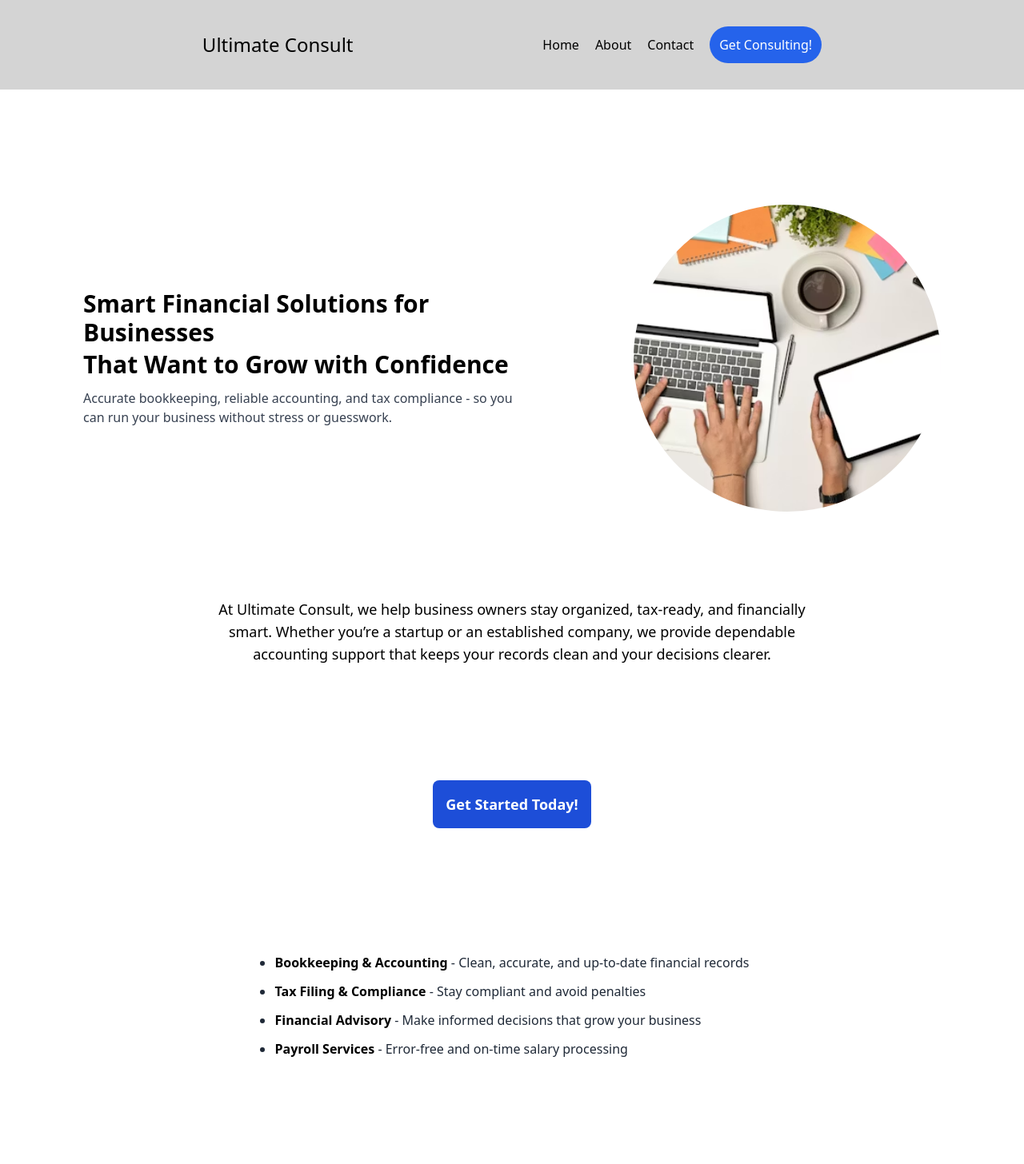
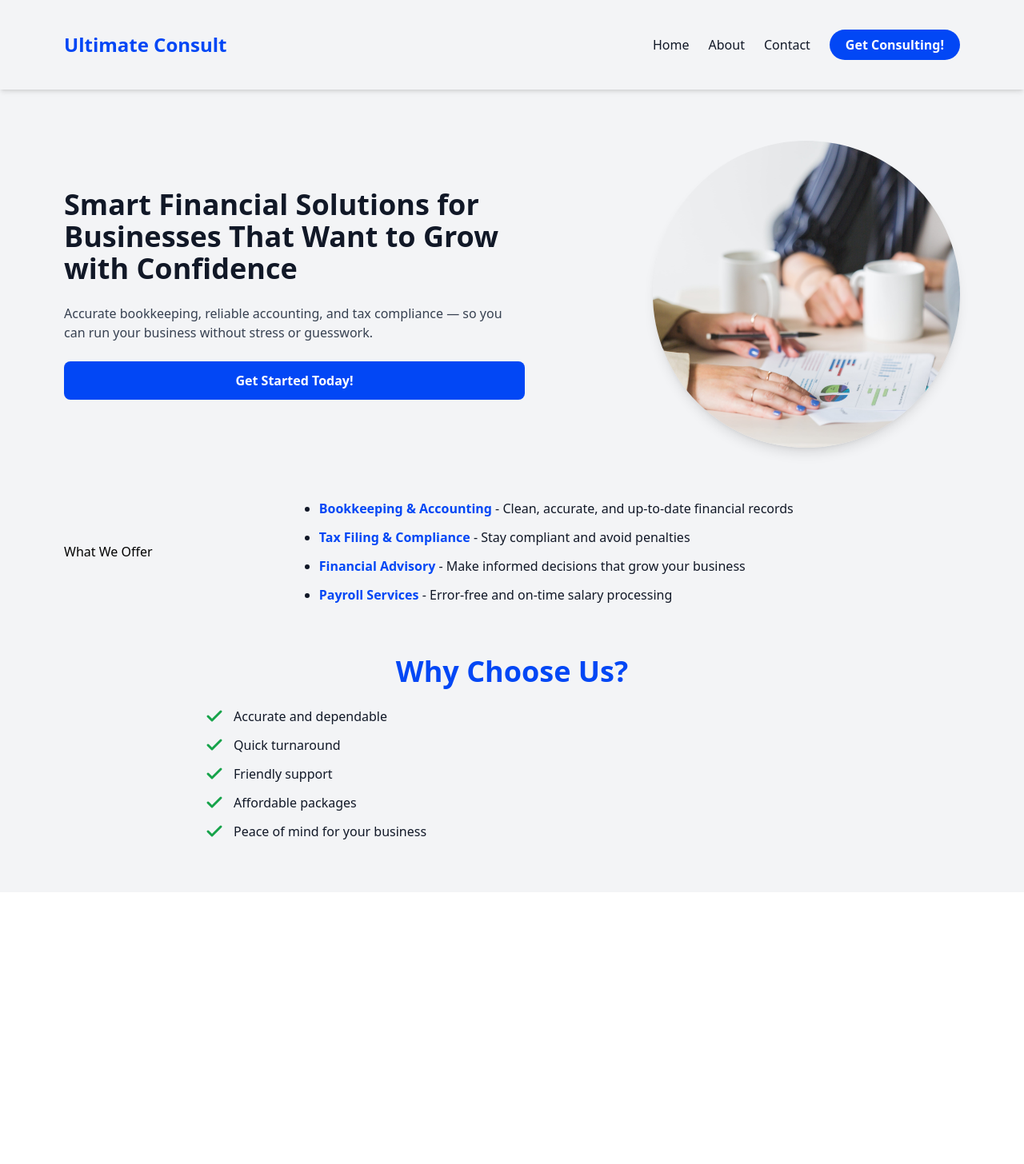
Before and after one commit to Sultan2403/Ultimate-Consult, a React (Vite) app: page / in a window 1280 px wide. Shown: the top 1456 px of the page at 80% size. After the commit the page ends 1116 px from the top, so only its background shows below. Built offline with nearby package versions, Linux system fonts and the light colour scheme.

Commit message:
Changed a few things

```diff
--- a/src/Components/Header/header.jsx
+++ b/src/Components/Header/header.jsx
@@ -1,30 +1,42 @@
 export default function Header() {
   return (
-    <header className="w-screen flex justify-evenly items-center p-4 py-10 sticky bg-neutral-300">
-      <h1 className="font-medium text-2xl">
-        <a href="index.html">Ultimate Consult</a>
+    <header className="w-full flex justify-between items-center p-10 px-20 md:px-20 sticky top-0 bg-light shadow-md z-50">
+      {/* Logo */}
+      <h1 className="font-bold text-2xl text-primary">
+        <a href="#hero">Ultimate Consult</a>
       </h1>
-      <nav className="">
-        <ul className="flex items-center w-full gap-5">
+
+      {/* Navigation */}
+      <nav>
+        <ul className="flex items-center gap-6 text-dark font-medium">
           <li>
-            <a href="#" className="hover:underline">
+            <a
+              href="#hero"
+              className="hover:text-primary transition-colors duration-200"
+            >
               Home
             </a>
           </li>
           <li>
-            <a href="#" className="hover:underline">
+            <a
+              href="#about"
+              className="hover:text-primary transition-colors duration-200"
+            >
               About
             </a>
           </li>
           <li>
-            <a href="#" className="hover:underline">
+            <a
+              href="#contact"
+              className="hover:text-primary transition-colors duration-200"
+            >
               Contact
             </a>
           </li>
           <li>
             <a
-              href="#"
-              className="hover:bg-blue-500 focus:bg-blue-500 bg-blue-600 text-white p-3 rounded-3xl"
+              href="#contact"
+              className="bg-primary hover:bg-secondary text-white py-2 px-5 rounded-full transition-colors duration-300 font-semibold"
             >
               Get Consulting!
             </a>
--- a/src/Components/Sections/Hero/HeroSection.jsx
+++ b/src/Components/Sections/Hero/HeroSection.jsx
@@ -1,87 +1,86 @@
-import HeroImg from "../../../assets/Images/hero-sec-img.avif";
+import HeroImg from "../../../assets/Images/hero-sec-img.jpg";
 import { Check } from "lucide-react";
 
 export default function HeroSec() {
   return (
-    <section className="p-4 px-10 mt-32 w-full flex flex-col gap-12 justify-center items-center">
-      <div className="w-full flex flex-col md:flex-row justify-evenly items-center gap-12">
-        <div className="flex flex-col gap-3 flex-1 md:flex-[2] max-w-xl text-center md:text-left">
-          <h1 className="font-semibold text-3xl flex flex-col gap-1">
-            <p>Smart Financial Solutions for Businesses</p>
-            <p>That Want to Grow with Confidence</p>
+    <section className="w-full flex flex-col justify-center items-center gap-16 px-6 md:px-20 py-16 bg-light">
+      {/* HERO HEADLINE + IMAGE */}
+      <div className="w-full flex flex-col max-w-screen-2xl md:flex-row justify-between items-center gap-12">
+        {/* Text */}
+        <div className="flex flex-col gap-6 flex-1 max-w-xl justify-center items-center text-center md:text-left">
+          <h1 className="font-bold text-3xl md:text-4xl text-dark text-wrap">
+            Smart Financial Solutions for Businesses That Want to Grow with
+            Confidence
           </h1>
           <p className="text-gray-700 text-md">
-            Accurate bookkeeping, reliable accounting, and tax compliance - so
-            you
-            <br />
-            can run your business without stress or guesswork.
+            Accurate bookkeeping, reliable accounting, and tax compliance — so
+            you can run your business without stress or guesswork.
           </p>
+          <button className="bg-primary hover:bg-secondary w-full text-white py-3 px-6 rounded-lg font-semibold transition-colors duration-300">
+            Get Started Today!
+          </button>
         </div>
+
+        {/* Image */}
         <div className="flex-1 flex justify-center max-w-sm">
           <img
-            className="rounded-[50%] w-full h-72 md:h-96 object-cover"
+            className="rounded-[50%] w-full h-72 md:h-96 object-cover shadow-lg"
             src={HeroImg}
             alt="Hero Image"
           />
         </div>
       </div>
-      <div className="text-center flex flex-col gap-12 items-center justify-center text-lg font-normal max-w-3xl mt-12 px-4 mx-auto break-words p-3">
-        <h2>
-          At Ultimate Consult, we help business owners stay organized,
-          tax-ready, and financially smart. Whether you’re a startup or an
-          established company, we provide dependable accounting support that
-          keeps your records clean and your decisions clearer.
-        </h2>
 
-        <button className="bg-blue-700 text-white p-4 my-24 rounded-lg font-semibold">
-          Get Started Today!
-        </button>
-      </div>
-      <ul className="list-disc mb-20 flex flex-col gap-3">
-        <li className="text-gray-800">
-          <span className="font-semibold text-black">
-            Bookkeeping & Accounting{" "}
-          </span>
+      {/* SERVICES / FEATURES */}
+      <div className="w-full flex justify-center items-center">
+        <h3>What We Offer</h3>
+        <ul className="list-disc flex flex-col gap-3 px-4 md:px-0 text-dark text-base max-w-3xl mx-auto">
+          <li>
+            <span className="font-semibold text-primary">
+              Bookkeeping & Accounting
+            </span>{" "}
             - Clean, accurate, and up-to-date financial records
           </li>
-        <li className="text-gray-800">
-          <span className="font-semibold text-black">
+          <li>
+            <span className="font-semibold text-primary">
               Tax Filing & Compliance
             </span>{" "}
             - Stay compliant and avoid penalties
           </li>
-        <li className="text-gray-800">
-          <span className="font-semibold text-black">Financial Advisory</span> -
-          Make informed decisions that grow your business
+          <li>
+            <span className="font-semibold text-primary">
+              Financial Advisory
+            </span>{" "}
+            - Make informed decisions that grow your business
           </li>
-        <li className="text-gray-800">
-          <span className="font-semibold text-black">Payroll Services</span> -
-          Error-free and on-time salary processing
+          <li>
+            <span className="font-semibold text-primary">Payroll Services</span>{" "}
+            - Error-free and on-time salary processing
           </li>
         </ul>
-      <div className="flex flex-col gap-7 w-full items-center justify-center">
-        <h1 className="text-4xl font-bold text-blue-800">Why Choose Us?</h1>
-        <ul>
-          <li className="flex gap-2 my-2 font-medium">
-            <Check size={28} strokeWidth={3} className="text-green-700" />{" "}
-            Accurate and dependable
+      </div>
+
+      {/* WHY CHOOSE US */}
+      <div className="flex flex-col gap-6 w-full max-w-3xl mx-auto text-center justify-center items-center">
+        <h2 className="text-3xl md:text-4xl font-bold text-primary">
+          Why Choose Us?
+        </h2>
+        <ul className="flex flex-col gap-3 w-full">
+          {[
+            "Accurate and dependable",
+            "Quick turnaround",
+            "Friendly support",
+            "Affordable packages",
+            "Peace of mind for your business",
+          ].map((item, index) => (
+            <li
+              key={index}
+              className="flex w-full items-start justify-start gap-3 text-dark font-medium"
+            >
+              <Check size={24} strokeWidth={3} className="text-success" />
+              {item}
             </li>
-          <li className="flex gap-2 my-2 font-medium">
-            <Check size={28} strokeWidth={3} className="text-green-700" /> Quick
-            turnaround
-          </li>
-          <li className="flex gap-2 my-2 font-medium">
-            <Check size={28} strokeWidth={3} className="text-green-700" />{" "}
-            Friendly support
-          </li>
-          <li className="flex gap-2 my-2 font-medium">
-            <Check size={28} strokeWidth={3} className="text-green-700" />{" "}
-            Affordable packages
-          </li>
-          <li className="flex gap-2 my-2 font-medium">
-            <Check size={28} strokeWidth={3} className="text-green-700" /> Peace
-            of mind for your business
-          </li>
+          ))}
         </ul>
       </div>
     </section>
--- a/tailwind.config.js
+++ b/tailwind.config.js
@@ -2,7 +2,17 @@
 export default {
   content: ["./index.html", "./src/**/*.{js,ts,jsx,tsx}"],
   theme: {
-    extend: {},
+    extend: {
+      colors: {
+        primary: "#0247f5", // Deep Blue
+        secondary: "#3B82F6", // Light Blue
+        accent: "#06B6D4", // Teal / Cyan
+        dark: "#111827", // Almost Black
+        light: "#F3F4F6", // Light Gray
+        white: "#FFFFFF",
+        success: "#16A34A", // Green for check icons
+      },
+    },
   },
   plugins: [],
 };
```
Also changed, not shown: src/assets/Images/hero-sec-img.avif (deleted), src/assets/Images/hero-sec-img.jpg (added). Lines whose indentation alone changed are shown as unchanged.
